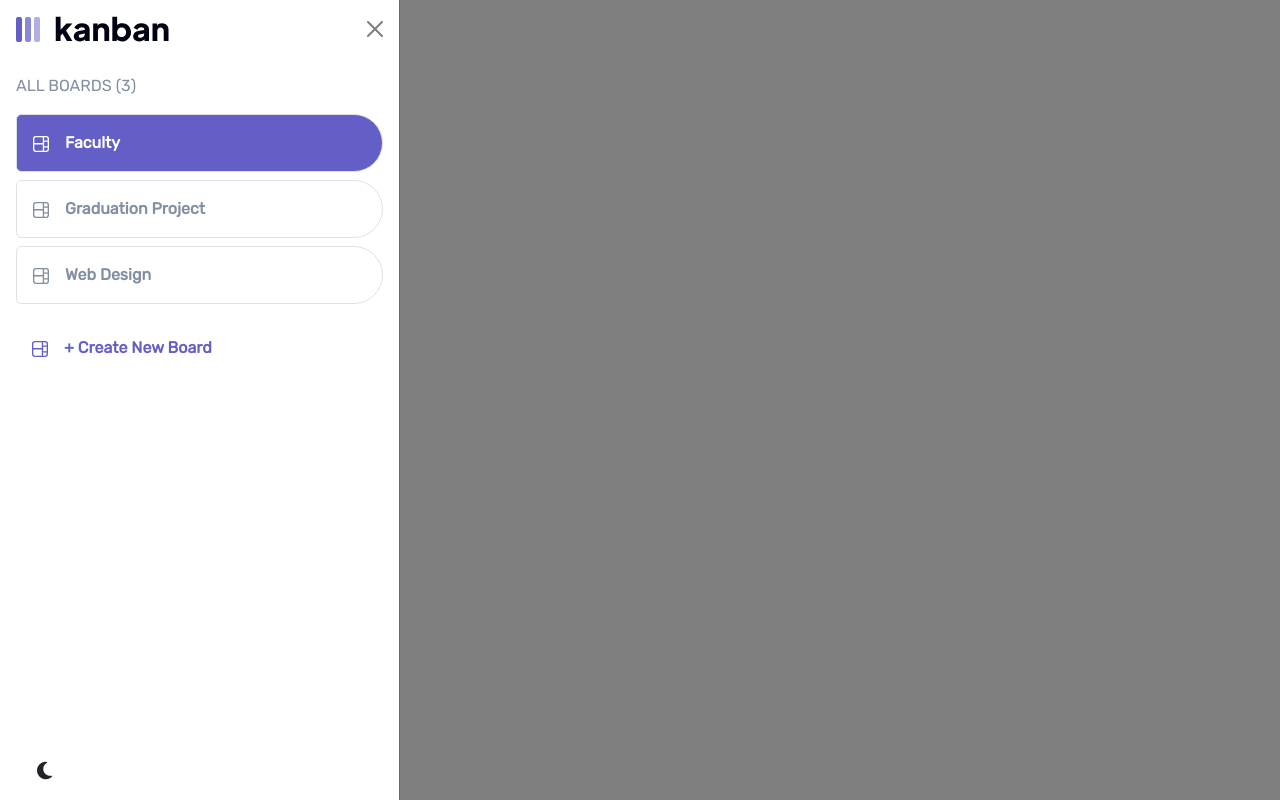
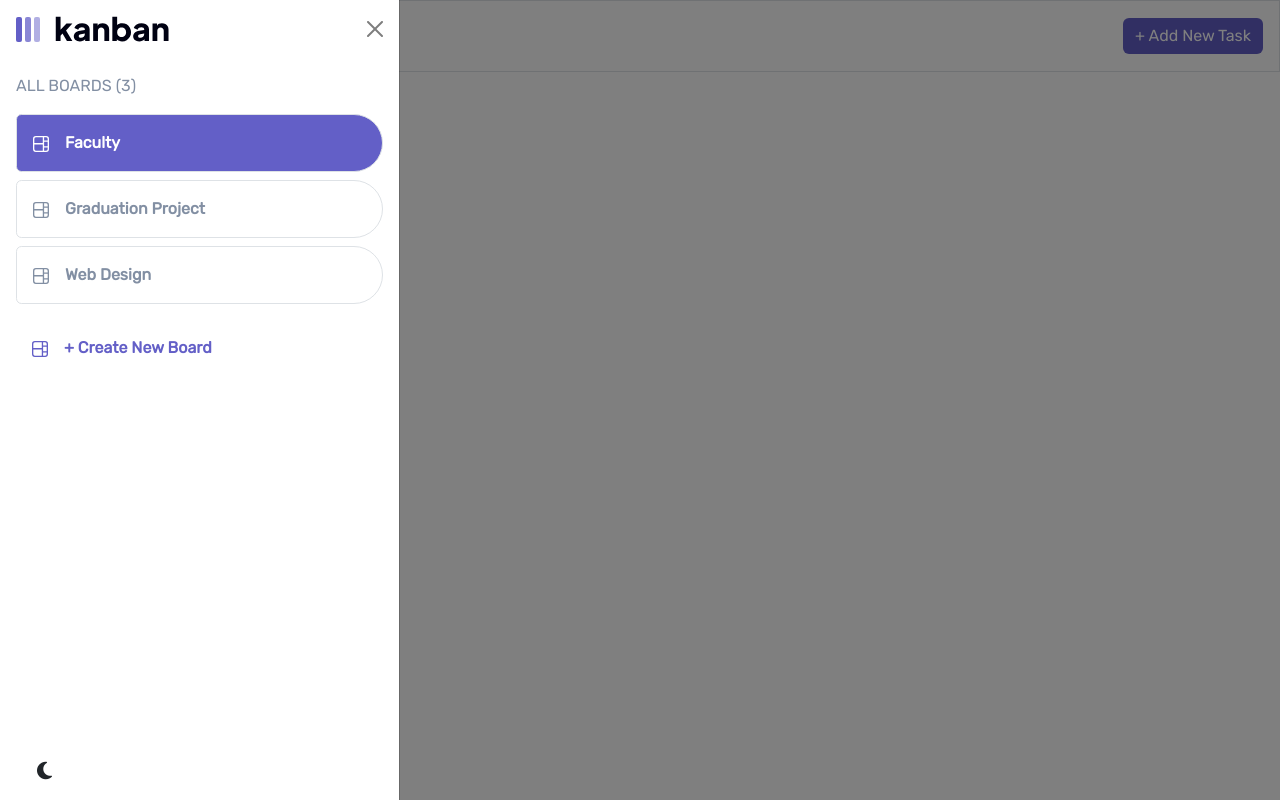
Before and after one commit to alirafatartist/ng-Kanban-Board, an Angular app: page / in a window 1280 px wide. Built offline with nearby package versions, Linux system fonts and the light colour scheme.

Commit message:
Style Navbar ✅ not responsive

```diff
--- a/src/app/app.component.html
+++ b/src/app/app.component.html
@@ -1,3 +1,3 @@
 <app-sidebar></app-sidebar>
-<!-- <app-navbar></app-navbar>
-<app-kanban-board></app-kanban-board> -->
+<app-navbar></app-navbar>
+<!-- <app-kanban-board></app-kanban-board> -->
--- a/src/app/components/navbar/navbar.component.html
+++ b/src/app/components/navbar/navbar.component.html
@@ -1,3 +1,11 @@
-<header>
-  Platform Launch
+<header class="p-3 border d-flex align-items-center justify-content-between">
+  <div class="board-name d-flex align-items-center justify-content-center gap-5 ">
+    <div>
+      <img src="/assets/images/logo-dark.svg" alt="">
+    </div>
+    <h2 class="fw-bold m-0">Faculty</h2>
+  </div>
+  <div class="add-task btn border-0">
+    + Add New Task
+  </div>
 </header>
--- a/src/app/components/navbar/navbar.component.scss
+++ b/src/app/components/navbar/navbar.component.scss
@@ -1,7 +1,17 @@
-header {
-  padding: 2rem;
-  background: #000;
+@import '../../scss/variables';
+.board-name{
+  h2{
+    color: $purple;
+  }
+}
+.add-task{
+  background: $purple;
   color: #fff;
-  position: sticky;
-  top: 0;
+  transition: 0.3s ease;
+  &:hover{
+    background: $light-purple;
+  }
+  &:active{
+    color: #fff;
+  }
 }
--- a/src/app/components/sidebar/sidebar.component.html
+++ b/src/app/components/sidebar/sidebar.component.html
@@ -5,7 +5,7 @@
     tabindex="-1"
     id="offcanvas"
     aria-labelledby="offcanvasLabel"
-    [ngClass]="isDarkMode?'dark':''"
+    [ngClass]="_isDarkMode.isDarkMode?'dark':''"
   >
     <div class="offcanvas-header">
       <img
@@ -74,7 +74,7 @@
         </div>
       </div>
       <div class="theme text-center p-2 bottom-0 position-absolute">
-        <button class="btn" (click)="toggleTheme($event)">
+        <button class="btn" (click)="toggleTheme()">
           <i [class]="iconClass" class="fs-5"></i>
         </button>
       </div>
--- a/src/app/components/sidebar/sidebar.component.ts
+++ b/src/app/components/sidebar/sidebar.component.ts
@@ -1,4 +1,5 @@
-import { Component, ElementRef, HostListener, ViewChild } from '@angular/core';
+import { Component, ElementRef, HostListener, inject, ViewChild } from '@angular/core';
+import { ThemeService } from '../../services/theme.service';
 
 @Component({
   selector: 'app-sidebar',
@@ -7,8 +8,8 @@ import { Component, ElementRef, HostListener, ViewChild } from '@angular/core';
 })
 export class SidebarComponent {
   isSidebarHide: boolean = false;
-  isDarkMode: boolean = false;
-  logoSrc: string = 'assets/images/logo-dark.svg';
+  _isDarkMode=inject(ThemeService)
+    logoSrc: string = 'assets/images/logo-dark.svg';
   iconClass:string="fa-solid fa-moon"
 
   @ViewChild('offcanvas') offcanvasElement!: ElementRef;
@@ -40,10 +41,9 @@ export class SidebarComponent {
     }
   }
 
-  toggleTheme(e:Event) {
-    this.isDarkMode = !this.isDarkMode;
-
-    if (this.isDarkMode) {
+  toggleTheme() {
+    this._isDarkMode.change(!this._isDarkMode.isDarkMode)
+    if (this._isDarkMode.isDarkMode) {
       this.logoSrc = 'assets/images/logo-light.svg';
       this.iconClass="fa-solid fa-sun rotate"
     } else {
--- /dev/null
+++ b/src/app/services/theme.service.ts
@@ -0,0 +1,11 @@
+import { Injectable } from '@angular/core';
+
+@Injectable({
+  providedIn: 'root',
+})
+export class ThemeService {
+  isDarkMode: boolean = false;
+  change(e: boolean): void {
+    this.isDarkMode = e;
+  }
+}
```
